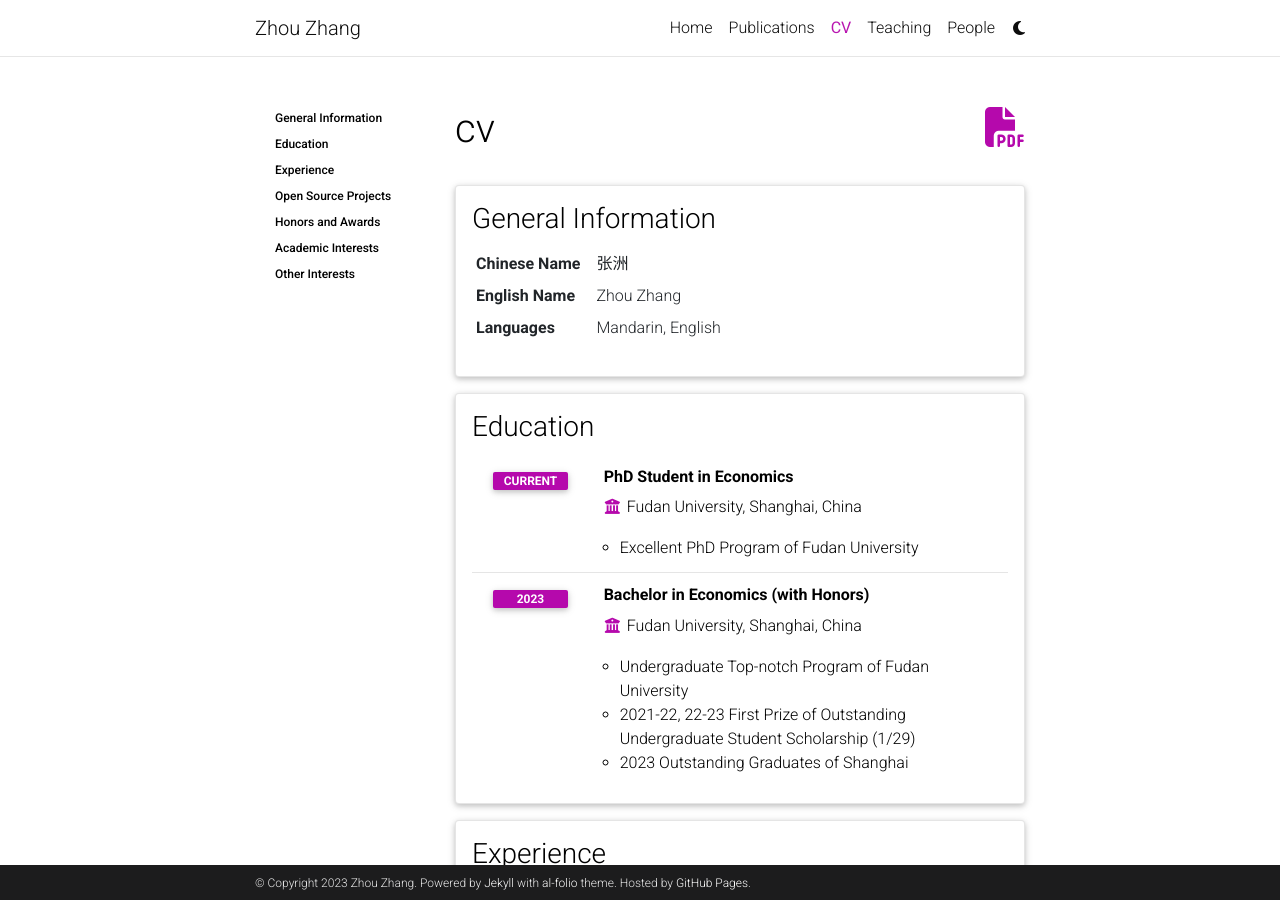
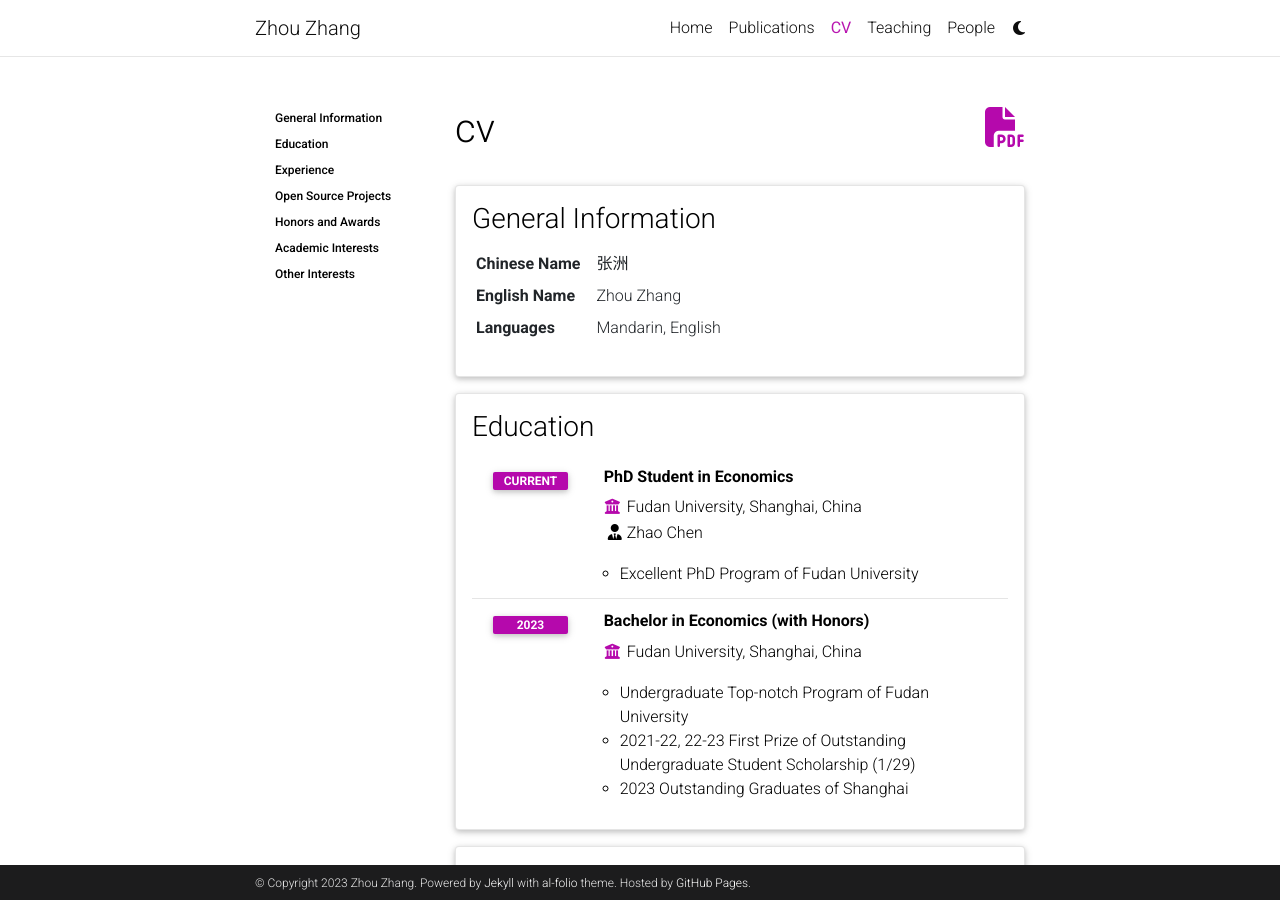
Before and after one commit to fduzz/fduzz.github.io, a Jekyll site: the page built from _pages/cv.md, in a window 1280 px wide and 900 px high. Built offline with Jekyll 4.4.1, drawn with Linux system fonts in a browser that asks for light colours; comment, search, counter and statistics services are not loaded; a style sheet for code colours, icons or effects is not loaded.

Commit message:
Update cv.yml

```diff
--- a/_data/cv.yml
+++ b/_data/cv.yml
@@ -16,7 +16,7 @@
     - title: PhD Student in Economics
       institution: Fudan University, Shanghai, China
       year: Current
-      #advisor: <a href="https://scholar.google.com/citations?user=H9oK5GkAAAAJ">Zhao Chen</a>
+      advisor: Zhao Chen #<a href="https://scholar.google.com/citations?user=H9oK5GkAAAAJ">Zhao Chen</a>
       description:
         - Excellent PhD Program of Fudan University
         #- title: Description 3.
```
